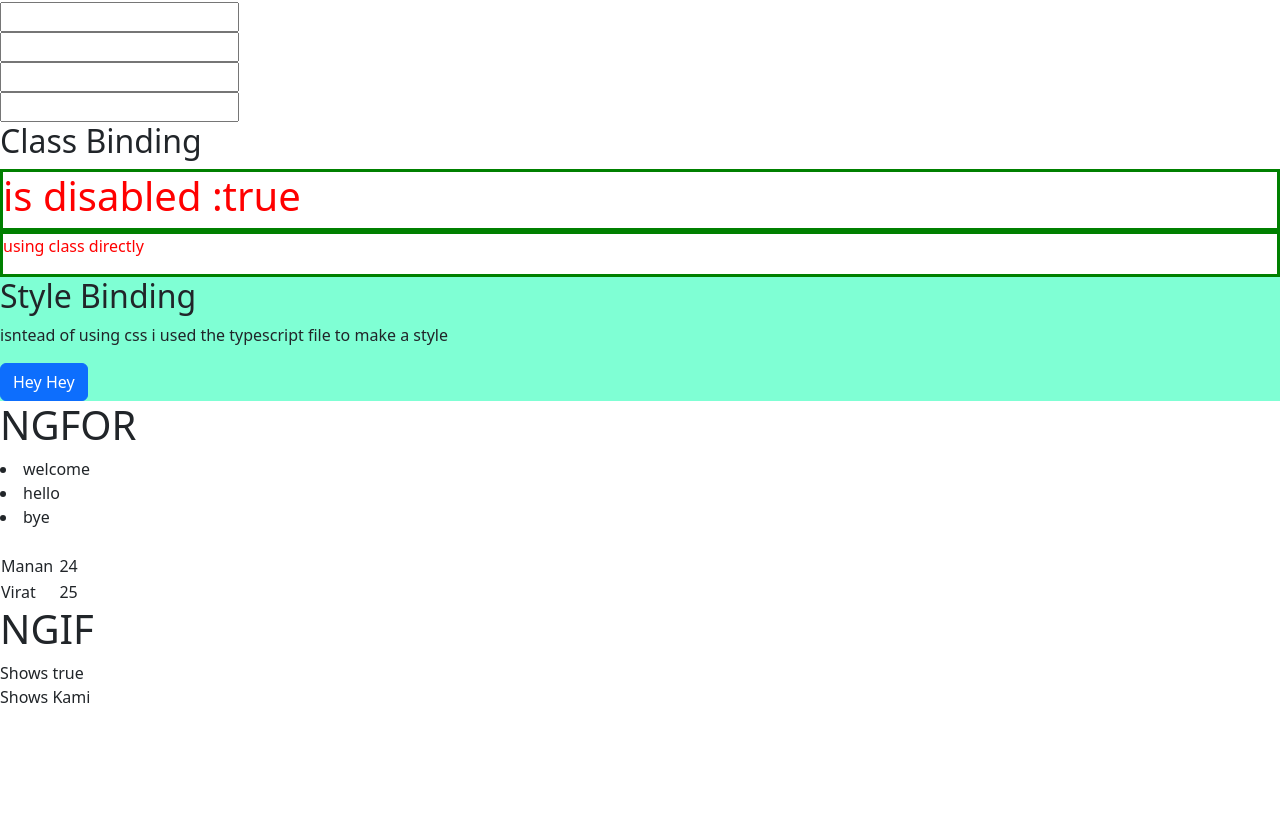
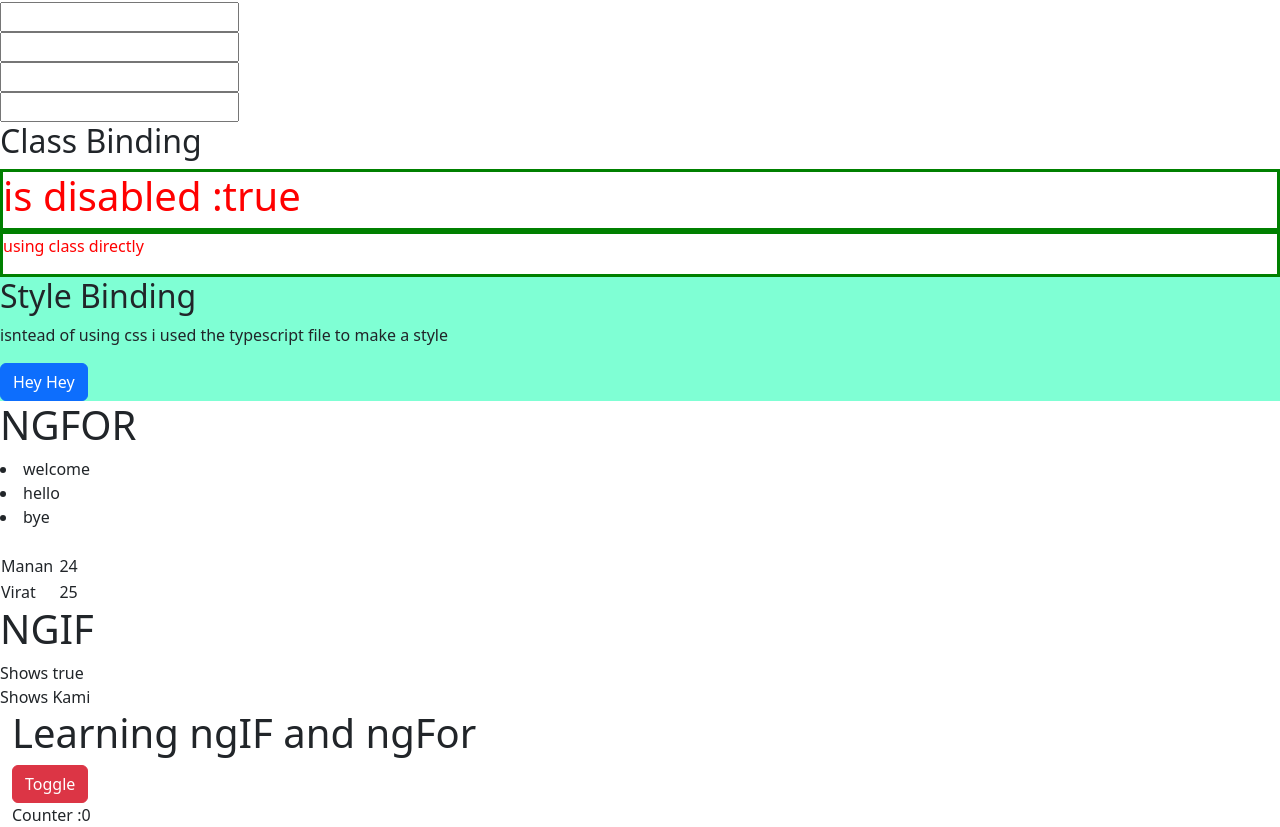
Before and after one commit to mananhiteshkataria/myapp, an Angular app: page / in a window 1280 px wide. Shown: the part 551-1378 px from the top of the page. Before the commit the page ends 1260 px from the top, so only its background shows below. Built offline with nearby package versions, Linux system fonts and the light colour scheme.

Commit message:
using ngif and ngfor together

```diff
--- a/src/app/app.component.html
+++ b/src/app/app.component.html
@@ -11,6 +11,7 @@
     <h2> Title : {{title}}</h2>
     <app-user></app-user>
     <app-databind></app-databind>
+    <app-directive-demo></app-directive-demo>
   </div>
 </body>
 </html>
--- a/src/app/directive-demo/directive-demo.component.html
+++ b/src/app/directive-demo/directive-demo.component.html
@@ -1 +1,25 @@
-<p>directive-demo works!</p>
+<div class="container-fluid">
+    <h1>Learning ngIF and ngFor</h1>
+    <button (click)="handleClick()" class="btn btn-danger">Toggle</button>
+    <div >Counter :{{counter}} </div>
+    <table *ngIf="users" class="table">
+        <thead>
+            <tr>
+                <th>ID</th><th>Name</th><th>age</th>
+            </tr>
+        </thead>
+        <tbody>
+        <tr *ngFor="let ele of users">
+        <td>
+                {{ele.id}}
+        </td>
+        <td>
+            {{ele.name}}
+        </td>
+        <td>
+            {{ele.age}}
+        </td>
+</tr>
+</tbody>
+</table>
+</div>
--- a/src/app/directive-demo/directive-demo.component.ts
+++ b/src/app/directive-demo/directive-demo.component.ts
@@ -6,5 +6,16 @@ import { Component } from '@angular/core';
   styleUrls: ['./directive-demo.component.css']
 })
 export class DirectiveDemoComponent {
-
+users: any|undefined;
+counter=0;
+handleClick(): void
+{
+  this.counter++;
+  if(this.counter%2==0)
+  {
+  this.users=undefined;
+}else{
+  this.users=[{id:100,name:"Manan",age:24},{id:200,name:"Max",age:34},{id:300,name:"Manav",age:44}];
 }
+}
+}
```
